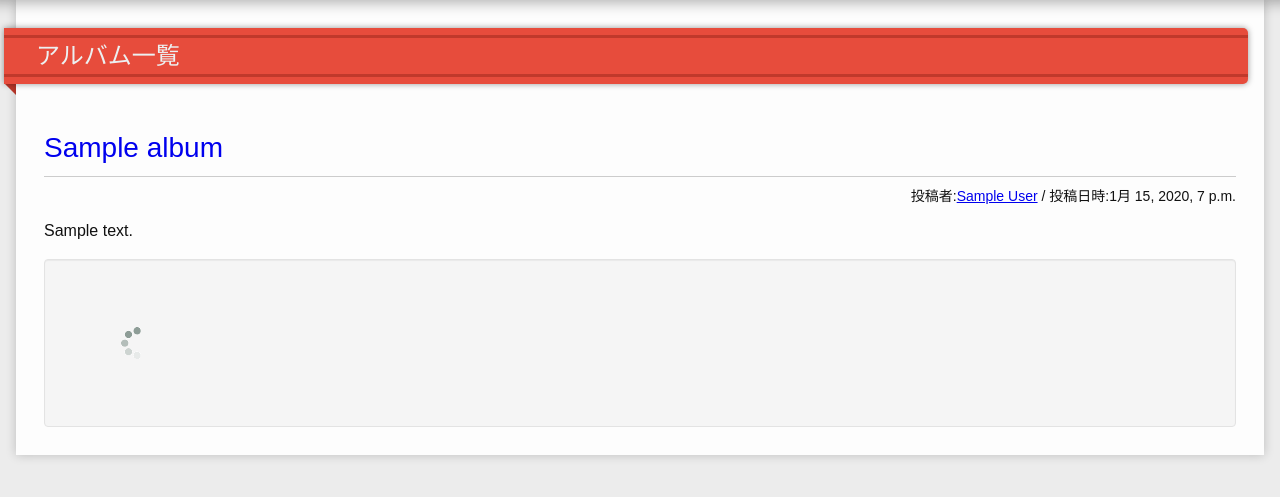
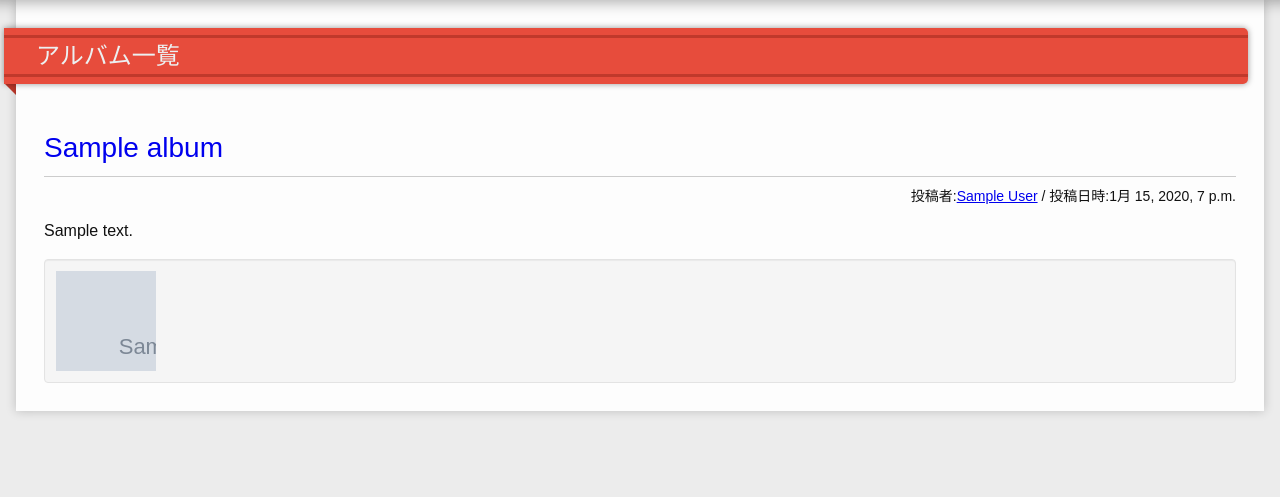
Before and after one commit to endaaman/frate, a Django app: page /album/ in a window 1280 px wide. Shown: the part 48-545 px from the top of the page. Run offline with Django 3.2, Linux system fonts and the light colour scheme; tables that the repository leaves empty hold one stand-in row (values such as "Sample post"); grey boxes marked "Sample" are stand-in pictures.

Commit message:
サムネ生成ロジック変更

```diff
--- a/photo/models.py
+++ b/photo/models.py
@@ -1,13 +1,8 @@
 #-*- encoding: utf-8 -*-
 
 from django.db import models
-from django import forms
-# from django.conf import settings
-from django.core.files.storage import FileSystemStorage
-from django_thumbs.db.models import ImageWithThumbsField
 from member.models import Member
-from django.db.models.signals import pre_save
-
+from django.core.files import File
 from PIL import Image
 import os
 
@@ -69,15 +64,15 @@ class Photo(models.Model):
                 im.thumbnail(y and (new_size, a) or (a, new_size), Image.ANTIALIAS)
                 print 'resize'
 
-            fp = StringIO()
-            im.save(fp, format=im.format)
+                fp = StringIO()
+                im.save(fp, format=im.format)
 
-            self.image.truncate(0)
-            self.image.seek(0)
-            self.image.write(fp.getvalue())
+                self.image.truncate(0)
+                self.image.seek(0)
+                self.image.write(fp.getvalue())
 
-            # self.image.close()
-            fp.close()
+                # self.image.close()
+                fp.close()
 
         root, ext = os.path.splitext(self.image.path)
 
@@ -93,9 +88,10 @@ class Photo(models.Model):
 
         thumb_size = 200
 
-        if l > thumb_size:
-            a = thumb_size * l / s
-            im.resize(y and (a, thumb_size) or (thumb_size, a), Image.ANTIALIAS).save(thumb_filename)
+        a = thumb_size * l / s
+        im.resize(y and (a, thumb_size) or (thumb_size, a), Image.ANTIALIAS).save(thumb_filename)
+
+        self.thumb = File(open(thumb_filename))
 
         r = super(Photo, self).save(force_insert, force_update, using, update_fields)
         return r
--- a/static/css/common.css
+++ b/static/css/common.css
@@ -233,7 +233,7 @@ p {
   font-size: 1em;
   line-height: 2.0em; }
 
-p.float-left {
+.float-left {
   margin-right: 12px; }
 
 pre {
@@ -399,9 +399,18 @@ pre {
     -ms-transform: rotateZ(360deg);
     transform: rotateZ(360deg); } }
 
-img.thumb {
+.thumb {
   width: 100px;
-  height: 100px; }
+  height: 100px;
+  position: relative;
+  overflow: hidden; }
+  .thumb img {
+    zoom: 50%;
+    position: absolute;
+    left: 50%;
+    top: 50%;
+    margin-left: -100px;
+    margin-top: -100px; }
 
 table.form {
   display: block; }
--- a/static/css/common.scss
+++ b/static/css/common.scss
@@ -247,7 +247,7 @@ p{
 	line-height: 2.0em;
 	@extend .mp;
 }
-p.float-left
+.float-left
 {
 	margin-right: $p-margin;
 }
@@ -420,9 +420,20 @@ $flex-base-width : 200px;
 }
 
 
-img.thumb{
+.thumb{
 	width: 100px;
 	height: 100px;
+	position: relative;
+
+	overflow: hidden;
+	img{
+		zoom: 50%;
+		position: absolute;
+		left: 50%;
+		top: 50%;
+		margin-left: -100px;
+		margin-top: -100px;
+	}
 }
 
 
--- a/templates/photo/home.html
+++ b/templates/photo/home.html
@@ -41,7 +41,9 @@ $(function() {
 					{%for p in album.photo_set.all %}
 					<div class="item center">
 						<a class="fancybox-photo" rel="{{album.id}}" href="{{p.image.url}}" title="{{p.title}}">
-							<img class="lazyOwl thumb" data-src="{{ p.image.url_200x200 }}" alt="{{p.title}}" />
+							<div class="thumb">
+								<img class="lazyOwl" data-src="{{ p.thumb.url }}" alt="{{p.title}}" />
+							</div>
 						</a>
 					</div>
 					{% endfor %}
```
Also changed, not shown: templates/photo/show_album.html (+5 -3 lines).
